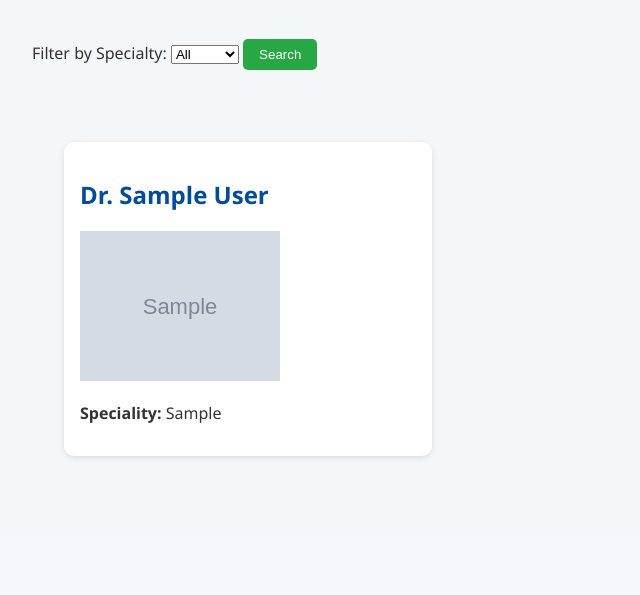
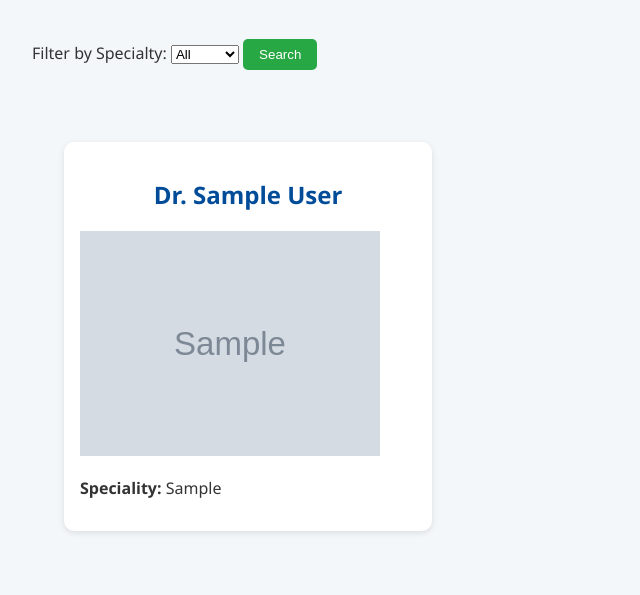
Before and after one commit to Kenneth-Tong/cs412, a Django app: page /project/dentists/ in a window 1280 px wide. Shown: the part 265-860 px from the top of the page, without its empty margins (0-640 px from the left). Before the commit the page ends 723 px from the top, so only its background shows below. Run offline with Django 5.2, Linux system fonts and the light colour scheme; tables that the repository leaves empty hold one stand-in row (values such as "Sample post"); grey boxes marked "Sample" are stand-in pictures.

Commit message:
Managed login and centered photos

```diff
--- a/project/templates/project/show_all_dentists.html
+++ b/project/templates/project/show_all_dentists.html
@@ -17,10 +17,10 @@
 <main class="grid-container">
     {% for dentist in dentists %}
     <article>
-        <h2>Dr. {{ dentist.first_name }} {{ dentist.last_name }}</h2>
+        <h2 style="text-align: center;">Dr. {{ dentist.first_name }} {{ dentist.last_name }}</h2>
         {% if dentist.image_file %}
             <a href="{% url 'show_dentist' pk=dentist.pk %}">
-                <img src="{{ dentist.image_file.url }}" alt="Dr. {{ dentist.first_name }}" width="200">
+                <img src="{{ dentist.image_file.url }}" alt="Dr. {{ dentist.first_name }}" width="300" class="center">
             </a>
         {% endif %}
         <p><strong>Speciality:</strong> {{ dentist.speciality }}</p>
--- a/project/templates/project/show_dentist.html
+++ b/project/templates/project/show_dentist.html
@@ -3,10 +3,10 @@
 {% block content %}
 <main class="grid-container">
     <article>
-        <h2>Dr. {{ dentist.first_name }} {{ dentist.last_name }}</h2>
+        <h2 style="text-align: center;">Dr. {{ dentist.first_name }} {{ dentist.last_name }}</h2>
 
         {% if dentist.image_file %}
-            <img src="{{ dentist.image_file.url }}" alt="Dr. {{ dentist.first_name }}" width="400">
+            <img src="{{ dentist.image_file.url }}" alt="Dr. {{ dentist.first_name }}" width="300" class="center">
         {% endif %}
 
         <p><strong>Speciality:</strong> {{ dentist.speciality }}</p>
--- a/static/styles_project.css
+++ b/static/styles_project.css
@@ -120,3 +120,7 @@ hr {
 form {
     margin-top: 1rem;
 }
+
+.center {
+    margin: auto;
+}
```
